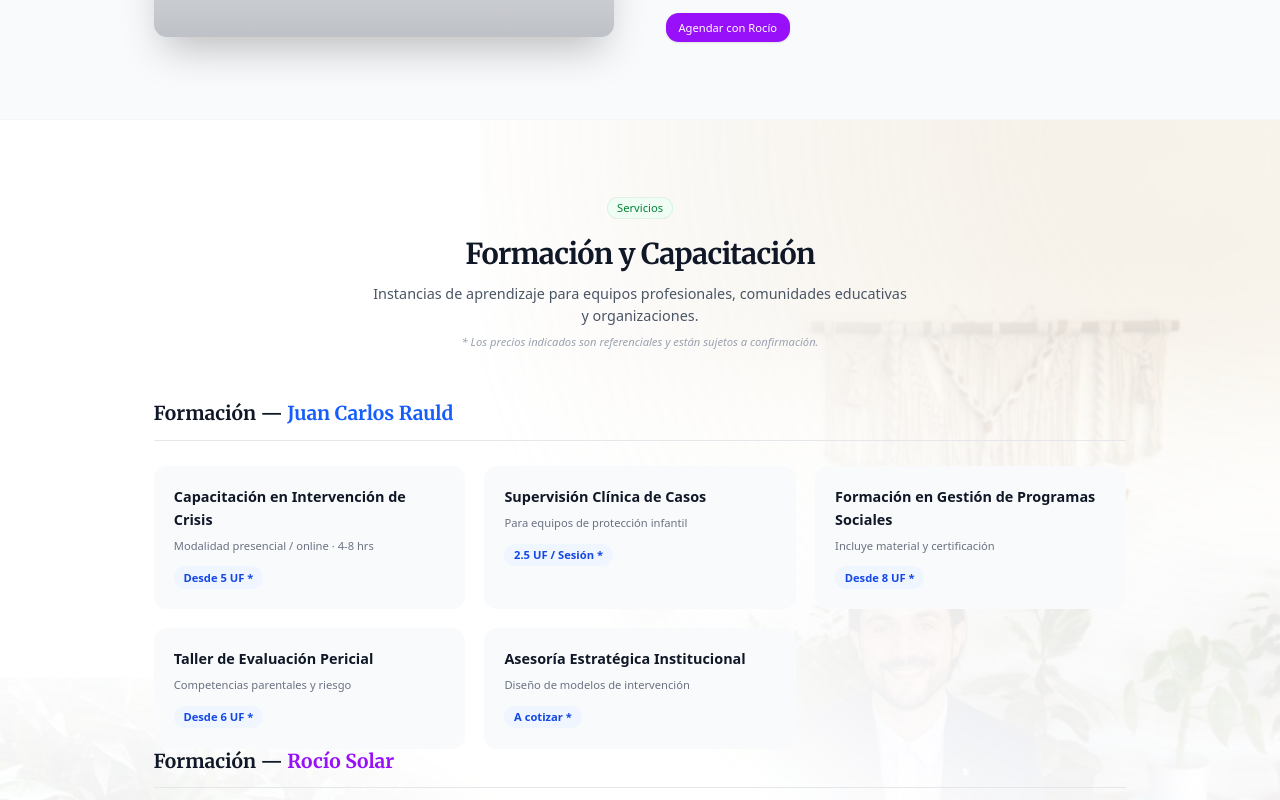
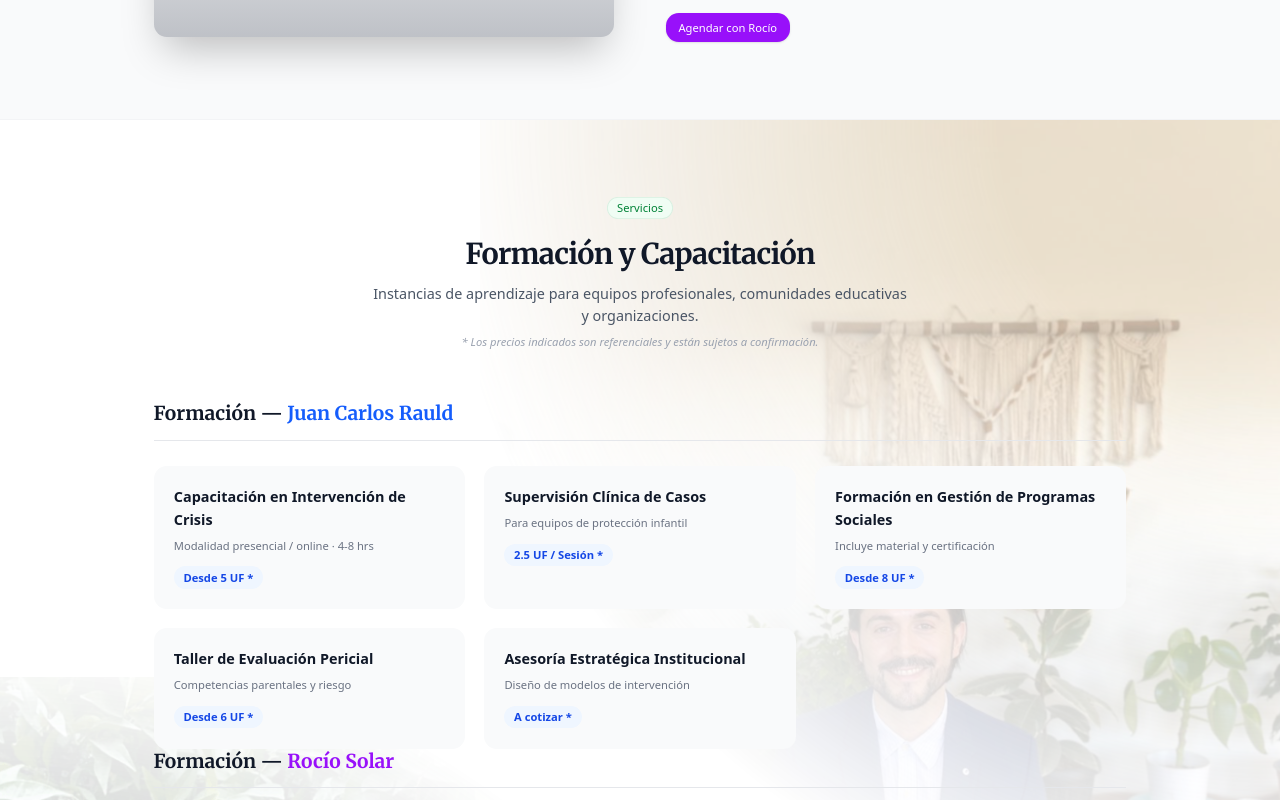
Before and after one commit to hh2fc24/centroreflexion, a Next.js app: page /servicios in a window 1280 px wide. Shown: the part 2160-2960 px from the top of the page. Built offline with nearby package versions, Linux system fonts and the light colour scheme; grey boxes are pictures that could not be loaded.

Commit message:
style: aggressively increase opacity of instructor widescreen background photos

```diff
--- a/app/servicios/page.tsx
+++ b/app/servicios/page.tsx
@@ -302,20 +302,20 @@ export default function Services() {
             {/* C) Servicios de Formación */}
             < section id="formacion" className="py-24 bg-white relative overflow-hidden" >
                 {/* Widescreen Backgrounds */}
-                <div className="absolute top-0 right-0 w-[500px] h-[500px] md:w-[700px] md:h-[700px] lg:w-[1000px] lg:h-[1000px] -z-0 opacity-15 md:opacity-20 pointer-events-none mix-blend-multiply">
+                <div className="absolute top-0 right-0 w-[500px] h-[500px] md:w-[700px] md:h-[700px] lg:w-[1000px] lg:h-[1000px] -z-0 opacity-[0.25] md:opacity-[0.35] lg:opacity-[0.45] pointer-events-none">
                     <img
                         src="/images/juan_carlos_20260224.png"
                         alt=""
                         className="w-full h-full object-cover object-top filter"
-                        style={{ WebkitMaskImage: "radial-gradient(ellipse at top right, black 20%, transparent 75%)", maskImage: "radial-gradient(ellipse at top right, black 20%, transparent 75%)" }}
+                        style={{ WebkitMaskImage: "radial-gradient(ellipse at top right, black 25%, transparent 75%)", maskImage: "radial-gradient(ellipse at top right, black 25%, transparent 75%)" }}
                     />
                 </div>
-                <div className="absolute bottom-0 left-0 w-[500px] h-[500px] md:w-[700px] md:h-[700px] lg:w-[1000px] lg:h-[1000px] -z-0 opacity-15 md:opacity-20 pointer-events-none mix-blend-multiply">
+                <div className="absolute bottom-0 left-0 w-[500px] h-[500px] md:w-[700px] md:h-[700px] lg:w-[1000px] lg:h-[1000px] -z-0 opacity-[0.25] md:opacity-[0.35] lg:opacity-[0.45] pointer-events-none">
                     <img
                         src="/images/rocio_solar.png"
                         alt=""
                         className="w-full h-full object-cover object-top filter"
-                        style={{ WebkitMaskImage: "radial-gradient(ellipse at bottom left, black 20%, transparent 75%)", maskImage: "radial-gradient(ellipse at bottom left, black 20%, transparent 75%)" }}
+                        style={{ WebkitMaskImage: "radial-gradient(ellipse at bottom left, black 25%, transparent 75%)", maskImage: "radial-gradient(ellipse at bottom left, black 25%, transparent 75%)" }}
                     />
                 </div>
 
```
